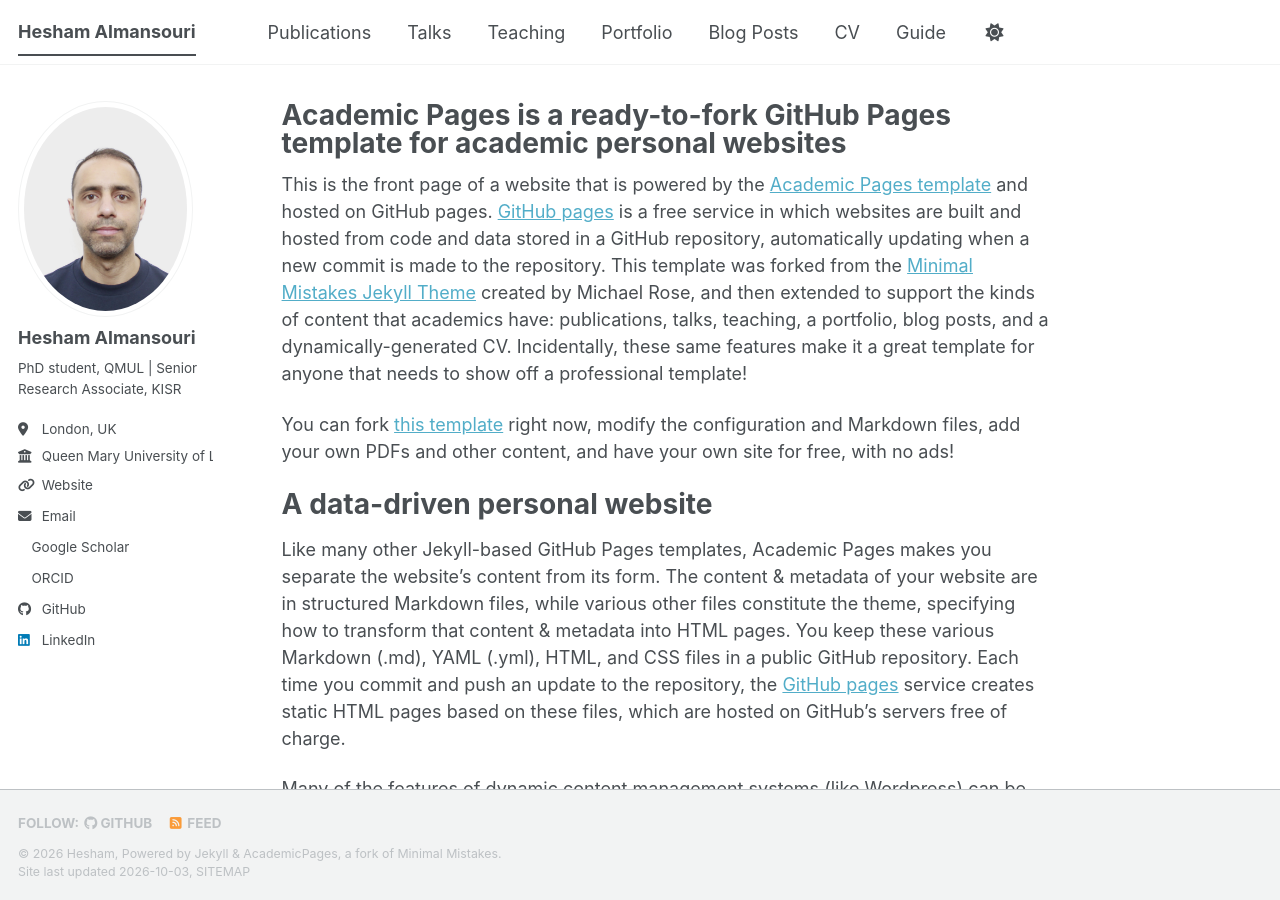
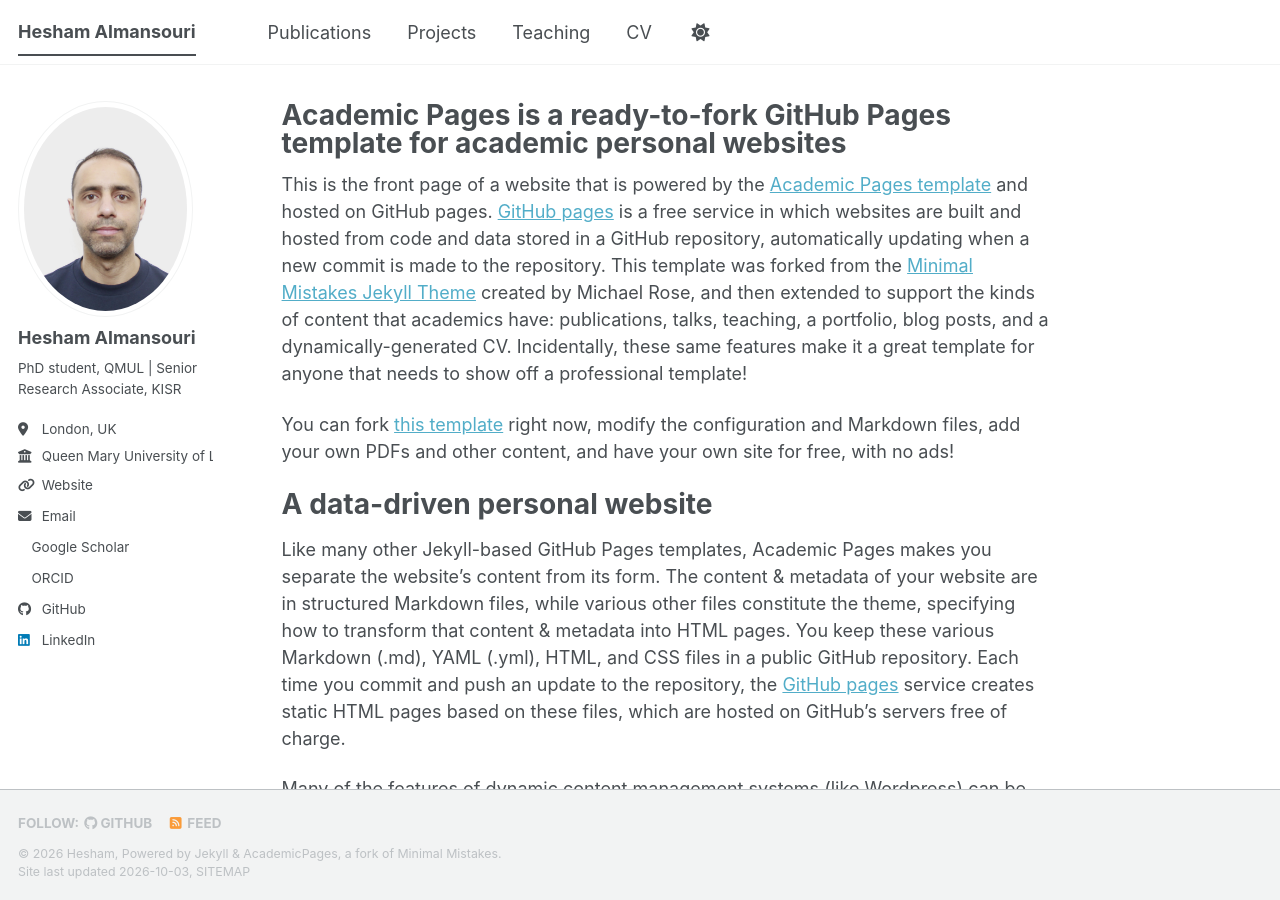
Before and after one commit to almansourih/almansourih.github.io, a Jekyll site: the page built from _pages/about.md, in a window 1280 px wide and 900 px high. Built offline with Jekyll 4.4.1, drawn with Linux system fonts in a browser that asks for light colours; a style sheet for code colours, icons or effects is not loaded.

Commit message:
Update navigation.yml

```diff
--- a/_data/navigation.yml
+++ b/_data/navigation.yml
@@ -11,23 +11,11 @@ main:
   - title: "Publications"
     url: /publications/
 
-  - title: "Talks"
-    url: /talks/
+  - title: "Projects"
+    url: /portfolio/
 
   - title: "Teaching"
     url: /teaching/
 
-  - title: "Portfolio"
-    url: /portfolio/
-
-  - title: "Blog Posts"
-    url: /year-archive/
-
   - title: "CV"
     url: /cv/
-
-  # - title: "CV"
-  #   url: /cv-json/
-
-  - title: "Guide"
-    url: /markdown/
```
